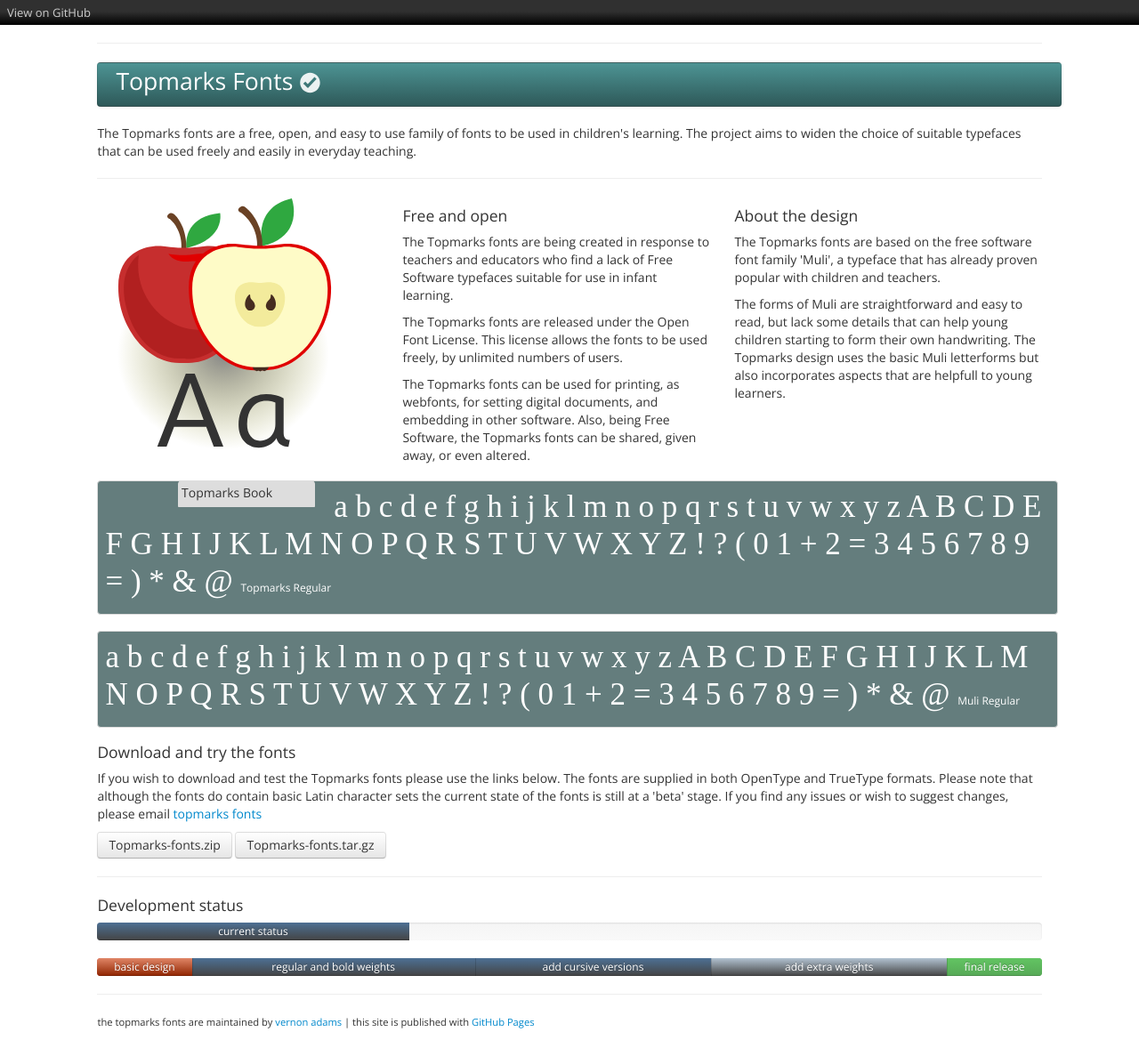
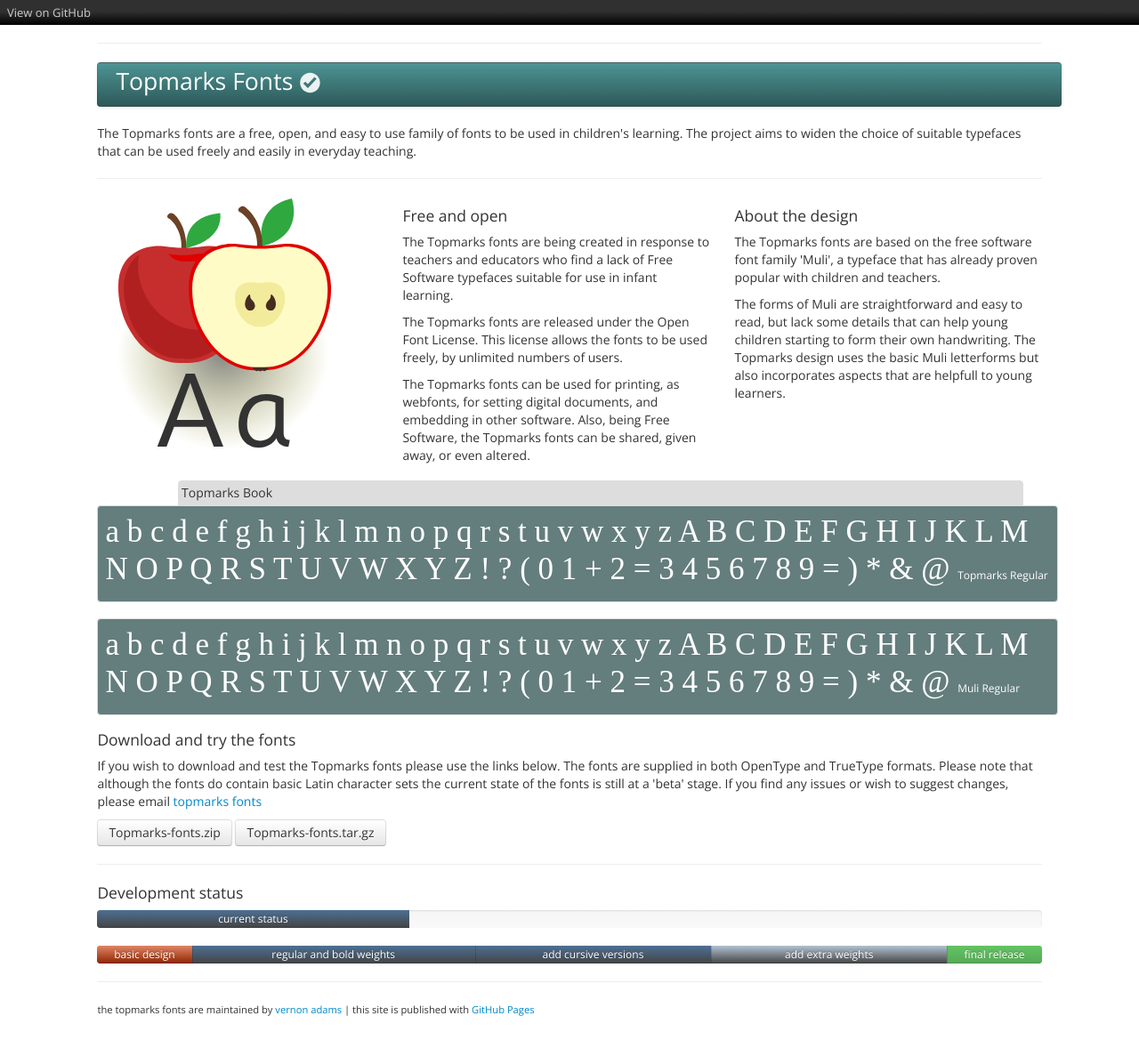
Before and after one commit to vernnobile/topmarks, a Jekyll site: the page built from index.html, in a window 1280 px wide. Shown: the whole page at 89% size. Built offline with Jekyll 4.4.1, drawn with Linux system fonts in a browser that asks for light colours; some web fonts are replaced.

Commit message:
Update specimen.html

```diff
--- a/_includes/specimen.html
+++ b/_includes/specimen.html
@@ -1,5 +1,5 @@
 <div>
-<div class="span2 offset1 tab">Topmarks Book</div>
+<div class="offset1 tab">Topmarks Book</div>
 <div style="font-family:topmarksbook" class="specimen">a b c d e f g h i j k l m n o p q r s t u v w x y z A B C D E F G H I J K L M N O P Q R S T U V W X Y Z ! ? ( 0 1 + 2 = 3 4 5 6 7 8 9 = ) * & @ <span style="font-size:12px">Topmarks Regular</span></div>
 <div style="font-family:mulimedium" class="specimen">a b c d e f g h i j k l m n o p q r s t u v w x y z A B C D E F G H I J K L M N O P Q R S T U V W X Y Z ! ? ( 0 1 + 2 = 3 4 5 6 7 8 9 = ) * & @ <span style="font-size:12px">Muli Regular</span></div>
 </div>
```
